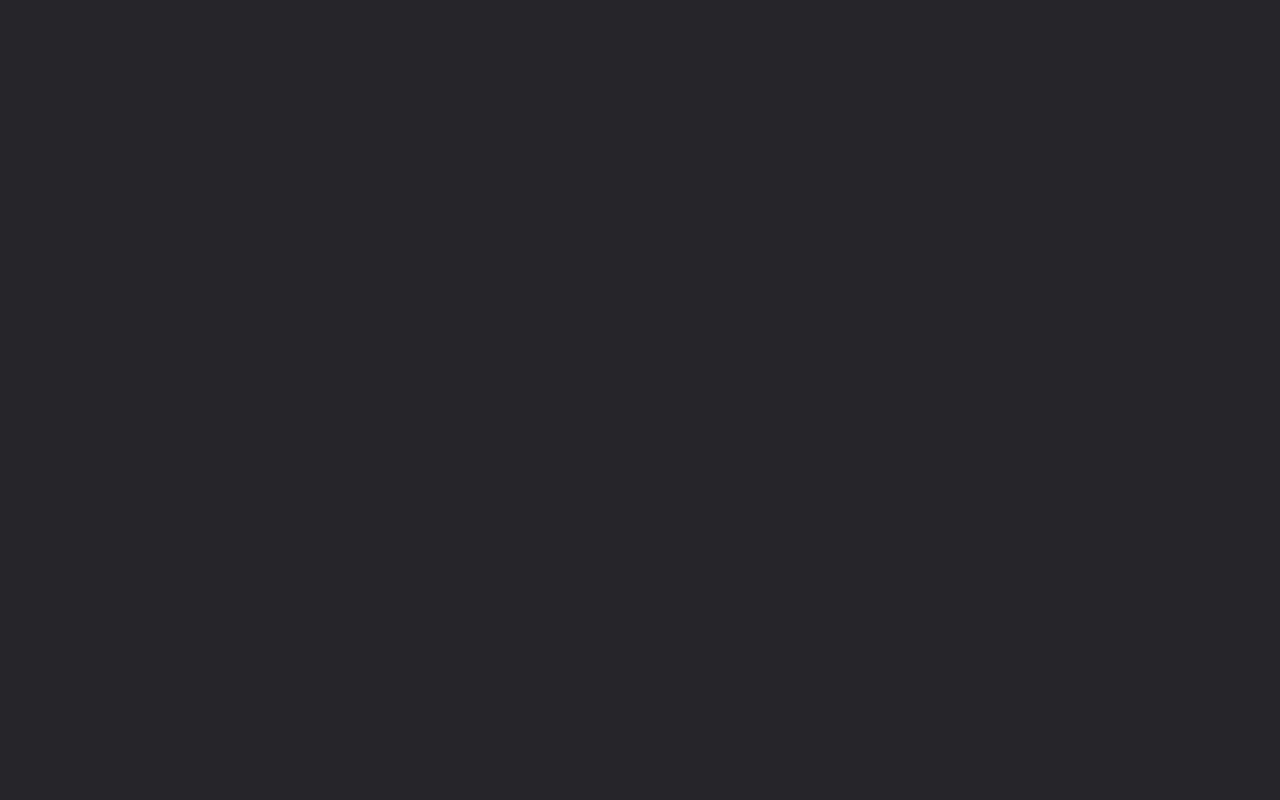
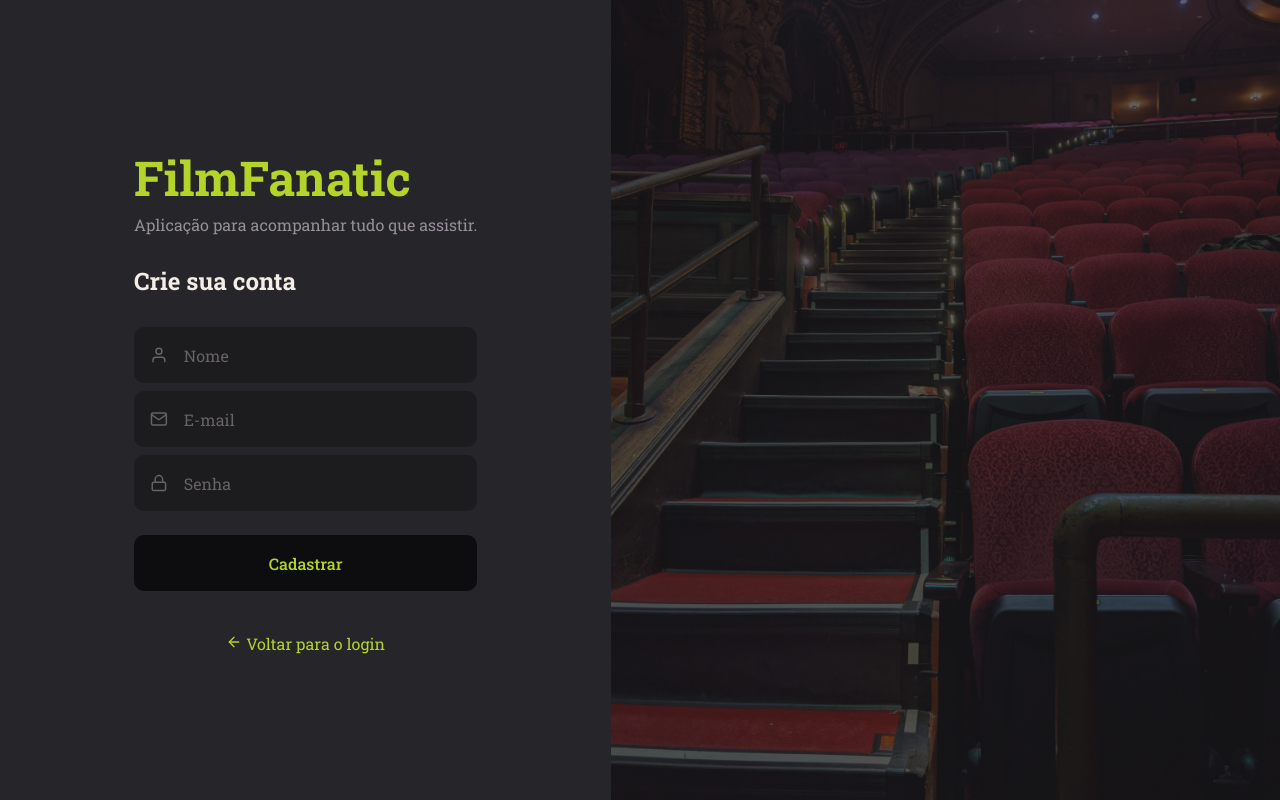
Before and after one commit to viniciuspra/FilmFanatic, a React (Vite) app: page /Register in a window 1280 px wide. Before the commit this address had no page. Built offline with nearby package versions, Linux system fonts and the light colour scheme.

Commit message:
Implement user registration and API integration in signup page

```diff
--- a/src/pages/SingUp/index.jsx
+++ b/src/pages/SingUp/index.jsx
@@ -1,10 +1,35 @@
+import { useState } from "react";
 import { Container, Form, Background } from "./styles";
 import { FiUser, FiMail, FiLock, FiArrowLeft } from "react-icons/fi"
 import { Button } from "../../Components/Button"
 import { Input } from "../../Components/Input";
 import { Link } from "react-router-dom";
+import { api } from "../../services/api";
 
 export function SingUp() {
+  const [ name, setName ] = useState("");
+  const [ email, setEmail ] = useState("");
+  const [ password, setPassword ] = useState("");
+
+  function handleSignUp() {
+    if(!name || !email || !password) {
+      return alert("Preencha todos os campos!");
+    }
+
+    api.post("/users", {name, email, password})
+      .then(() => {
+        alert("Usuário cadastrado com sucesso!");
+      })
+      .catch(error => {
+        if(error.response) {
+          alert(error.response.data.message);
+        }else {
+          alert("Não foi possível cadastar")
+        }
+      });
+
+  }
+
   return (
     <Container>
       <Form>
@@ -13,13 +38,31 @@
 
         <h2>Crie sua conta</h2>
 
-        <Input placeholder="Nome" type="text" icon={FiUser} />
-        <Input placeholder="E-mail" type="text" icon={FiMail} />
-        <Input placeholder="Senha" type="password" icon={FiLock} />
+        <Input
+          placeholder="Nome"
+          type="text"
+          icon={FiUser}
+          onChange={(e) => setName(e.target.value)}
+        />
+        <Input
+          placeholder="E-mail"
+          type="text"
+          icon={FiMail}
+          onChange={(e) => setEmail(e.target.value)}
+        />
+        <Input
+          placeholder="Senha"
+          type="password"
+          icon={FiLock}
+          onChange={(e) => setPassword(e.target.value)}
+        />
 
-        <Button title="Cadastrar" />
+        <Button title="Cadastrar" onClick={handleSignUp} />
 
-        <Link to="/"> <FiArrowLeft/> Voltar para o login</Link>
+        <Link to="/">
+          {" "}
+          <FiArrowLeft /> Voltar para o login
+        </Link>
       </Form>
       <Background />
     </Container>
--- a/src/routes/index.jsx
+++ b/src/routes/index.jsx
@@ -6,7 +6,7 @@
 export function Routes() {
   return (
     <BrowserRouter>
-      <AppRoutes/>
+      <AuthRoutes />
     </BrowserRouter>
   )
 }
--- /dev/null
+++ b/src/services/api.js
@@ -0,0 +1,5 @@
+import axios from "axios";
+
+export const api = axios.create({
+  baseURL: "http://localhost:3333"
+})
```
